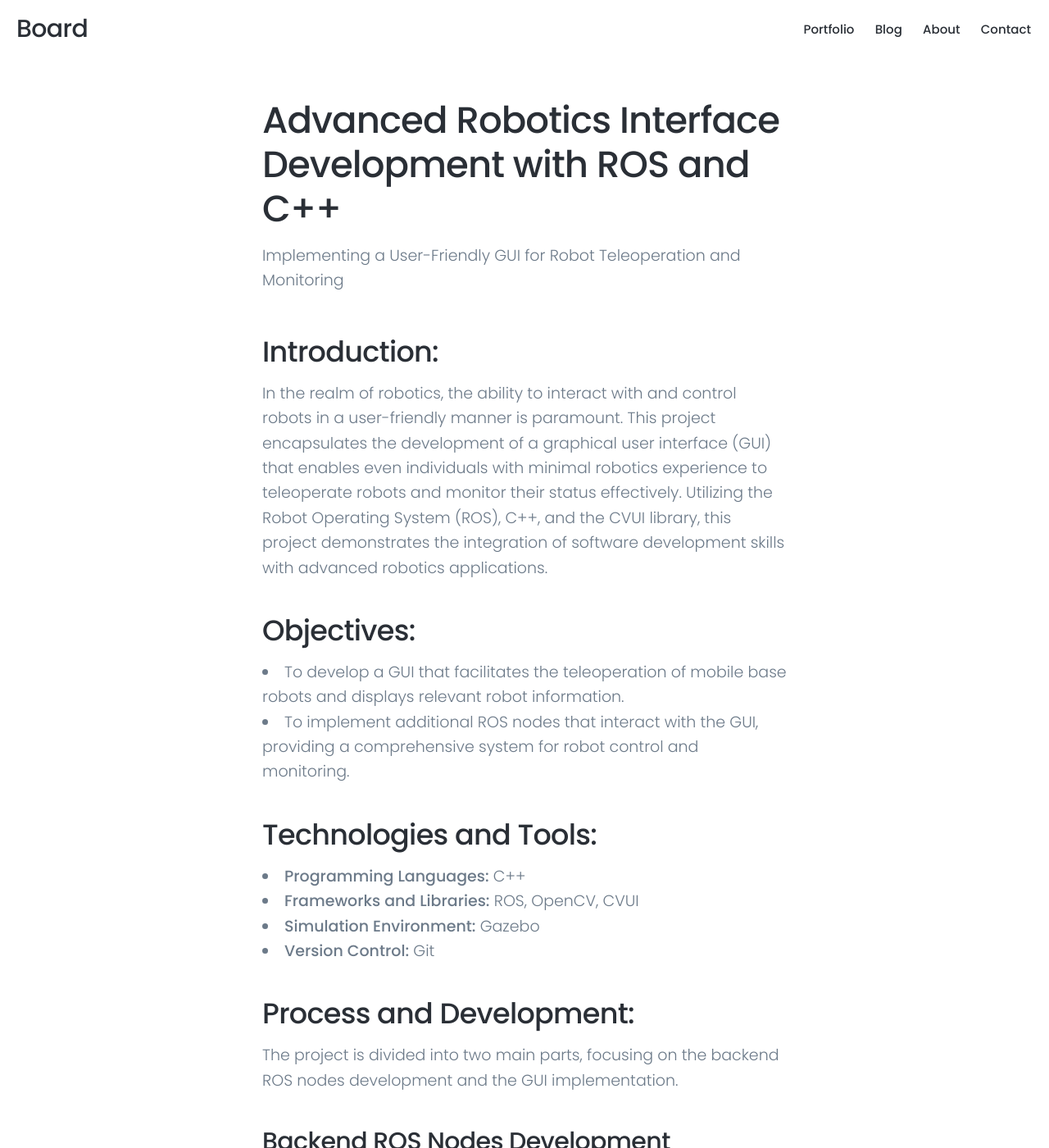
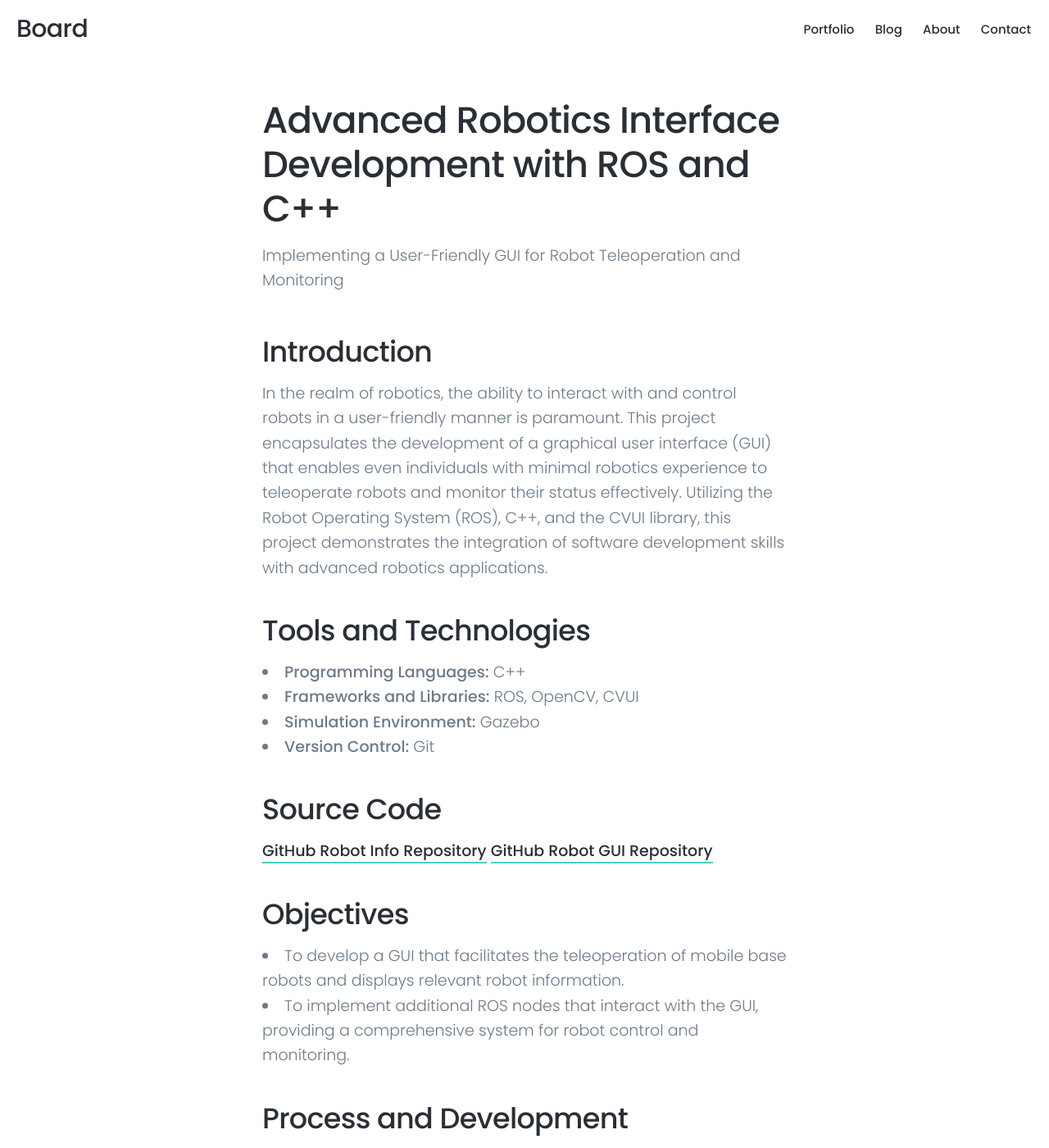
Before and after one commit to MiguelSolisSegura/MiguelSolisSegura.github.io, a Jekyll site: the page built from _projects/2024-03-16-ros-gui.md, in a window 1280 px wide and 1400 px high. Shown: the whole window at 82% size. Built offline with Jekyll 4.4.1, drawn with Linux system fonts in a browser that asks for light colours; nearby versions of some CDN libraries; some of the changed text lies outside the part shown.

Commit message:
Update ros gui pentry style

```diff
--- a/_projects/2024-03-16-ros-gui.md
+++ b/_projects/2024-03-16-ros-gui.md
@@ -5,23 +5,29 @@ featured_image: 'project_data/2024-03-16-ros-gui/gui.gif'
 date: 2024-03-16
 ---
 
-## Introduction:
+## Introduction
 
 In the realm of robotics, the ability to interact with and control robots in a user-friendly manner is paramount. This project encapsulates the development of a graphical user interface (GUI) that enables even individuals with minimal robotics experience to teleoperate robots and monitor their status effectively. Utilizing the Robot Operating System (ROS), C++, and the CVUI library, this project demonstrates the integration of software development skills with advanced robotics applications.
 
-## Objectives:
-
-- To develop a GUI that facilitates the teleoperation of mobile base robots and displays relevant robot information.
-- To implement additional ROS nodes that interact with the GUI, providing a comprehensive system for robot control and monitoring.
-
-## Technologies and Tools:
+## Tools and Technologies
 
 - **Programming Languages:** C++
 - **Frameworks and Libraries:** ROS, OpenCV, CVUI
 - **Simulation Environment:** Gazebo
 - **Version Control:** Git
 
-## Process and Development:
+## Source Code
+
+[GitHub Robot Info Repository](https://github.com/MiguelSolisSegura/robot_info)
+[GitHub Robot GUI Repository](https://github.com/MiguelSolisSegura/robot_info)
+
+
+## Objectives
+
+- To develop a GUI that facilitates the teleoperation of mobile base robots and displays relevant robot information.
+- To implement additional ROS nodes that interact with the GUI, providing a comprehensive system for robot control and monitoring.
+
+## Process and Development
 
 The project is divided into two main parts, focusing on the backend ROS nodes development and the GUI implementation.
 
@@ -44,11 +50,11 @@ The project is divided into two main parts, focusing on the backend ROS nodes de
 
 ![](/project_data/2024-03-16-ros-gui/gui.gif)
 
-## Results:
+## Results
 
 The integration of ROS nodes with a custom-built GUI resulted in a comprehensive system allowing for the intuitive teleoperation of robots and real-time monitoring of their status. This system demonstrates the potential of combining software development skills with robotics to create user-friendly interfaces for complex robotic systems.
 
-## Key Insights:
+## Key Insights
 
 - The project's success underscores the versatility of ROS and the effectiveness of integrating different software tools and libraries.
 - Future work may explore the addition of more advanced features to the GUI, such as extending CVUI library capabilities.
```
